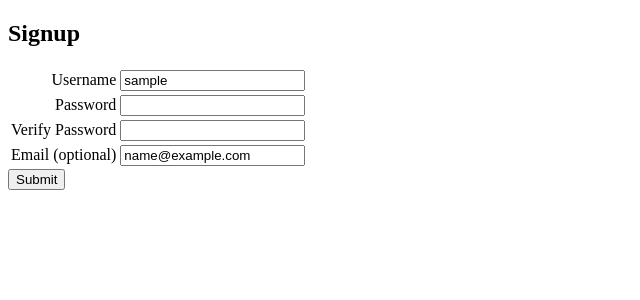
After one commit to tofutie/foodpointwatcher, a Python web app: template templates/signup-form.html in a window 1280 px wide. The commit adds this page. Shown: the top 300 px of the page, without its empty margins (0-640 px from the left). Run offline with Jinja, Linux system fonts and the light colour scheme; the template is opened without the code that fills it: most values are stand-ins (such as "Sample title", 1, 10 or a date in 2020).

Commit message:
Added SignUp Page
Added cookie support to main page
Added singup-form.html

```diff
--- a/Utilities.py
+++ b/Utilities.py
@@ -1,3 +1,6 @@
+import re
+import hashlib
+import uuid
 
 USER_RE = re.compile(r"^[a-zA-Z0-9_-]{3,20}$")
 PASSWORD_RE = re.compile(r"^.{3,20}$")
--- a/templates/front.html
+++ b/templates/front.html
@@ -56,7 +56,7 @@
 
 	<body>
 		<h1>Food Point Watcher</h1>
-
+		{{username}}<br />
 		<a href="/signup">Sign Up Here</a>
 	</body>
 </html>
--- /dev/null
+++ b/templates/signup-form.html
@@ -0,0 +1,70 @@
+<!DOCTYPE html>
+
+<html>
+  <head>
+    <title>Food Point Watcher - Sign Up</title>
+    <style type="text/css">
+      .label {text-align: right}
+      .error {color: red}
+    </style>
+
+  </head>
+
+  <body>
+    <h2>Signup</h2>
+    <form method="post">
+      <table>
+        <tr>
+          <td class="label">
+            Username
+          </td>
+          <td>
+            <input type="text" name="username" value="{{username}}">
+          </td>
+          <td class="error">
+            {{error_username}}
+          </td>
+        </tr>
+
+        <tr>
+          <td class="label">
+            Password
+          </td>
+          <td>
+            <input type="password" name="password" value="">
+          </td>
+          <td class="error">
+            {{error_password}}
+          </td>
+        </tr>
+
+        <tr>
+          <td class="label">
+            Verify Password
+          </td>
+          <td>
+            <input type="password" name="verify" value="">
+          </td>
+          <td class="error">
+            {{error_verify}}{{error_user}}
+          </td>
+        </tr>
+
+        <tr>
+          <td class="label">
+            Email (optional)
+          </td>
+          <td>
+            <input type="text" name="email" value="{{email}}">
+          </td>
+          <td class="error">
+            {{error_email}}
+          </td>
+        </tr>
+      </table>
+
+      <input type="submit">
+    </form>
+  </body>
+
+</html>
```
Also changed, not shown: FrontPage.py (+6 -1 lines), SignUp.py (added, +50 -0 lines), User.py (added, +9 -0 lines), main.py (+3 -4 lines), index.yaml (line endings or trailing spaces), 5 other files.
